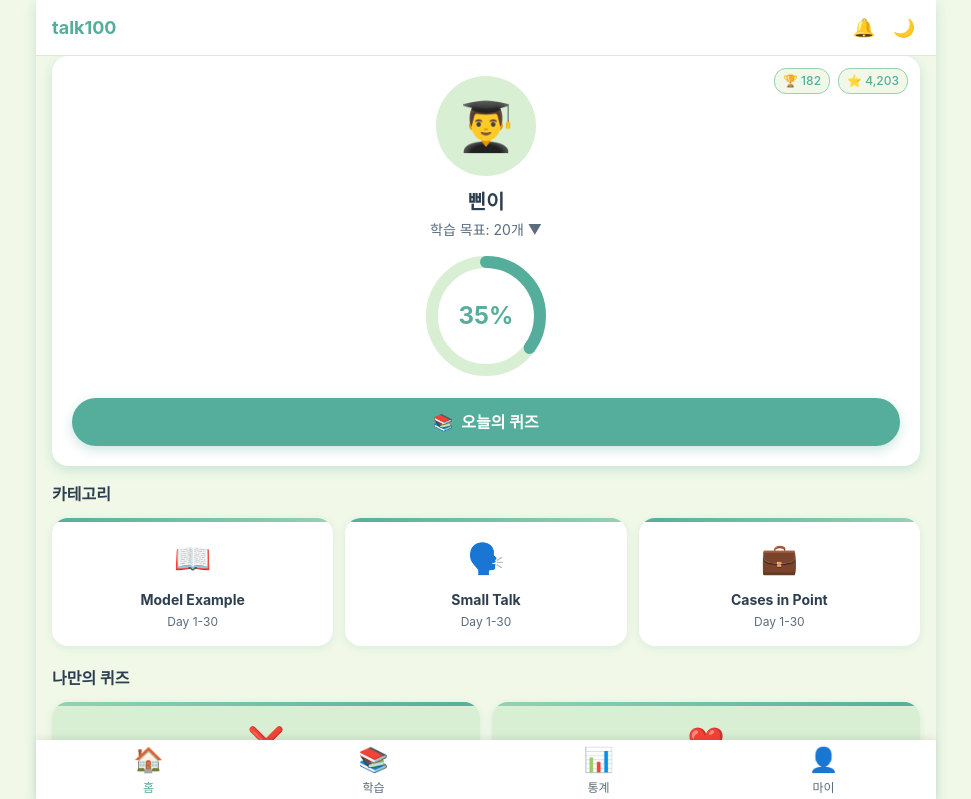
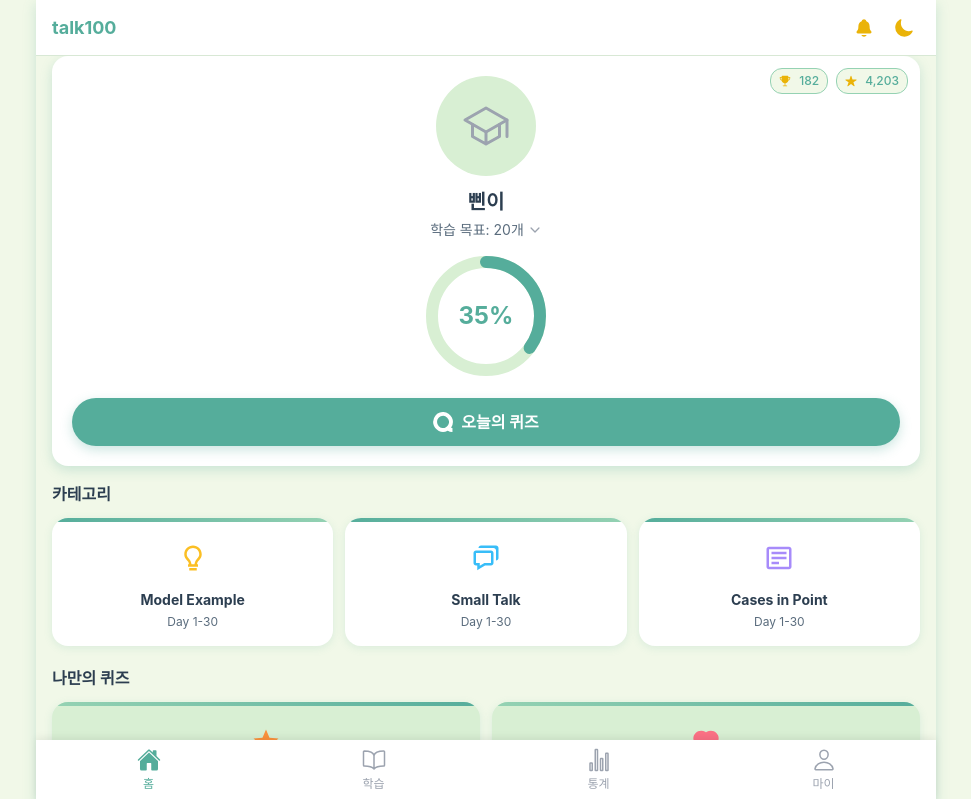
Before and after one commit to jishuya/talk100, a React (Vite) app in the folder frontend/: page / in a window 1280 px wide. Shown: the top 799 px of the page, without its empty margins (154-1125 px from the left). Built offline with nearby package versions, Linux system fonts and the light colour scheme; no server answers; sample sign-in values are in the browser's storage.

Commit message:
🎨 [style] Migrate all icons to react-icons

```diff
--- a/frontend/package.json
+++ b/frontend/package.json
@@ -16,6 +16,7 @@
     "axios": "^1.12.2",
     "react": "^19.1.1",
     "react-dom": "^19.1.1",
+    "react-icons": "^5.5.0",
     "react-router-dom": "^7.9.1",
     "recharts": "^3.2.0"
   },
--- a/frontend/src/components/home/CharacterSection.jsx
+++ b/frontend/src/components/home/CharacterSection.jsx
@@ -1,5 +1,7 @@
 import React from 'react';
 import { CharacterCard, TrophyBadge, StarBadge, StartLearningButton, CircularProgress } from '../ui';
+import { IoChevronDownOutline, IoSchoolOutline } from 'react-icons/io5';
+import { SiQuizlet } from "react-icons/si";
 
 const CharacterSection = ({
   user = { name: '삔이', goal: 20 },
@@ -16,14 +18,17 @@ const CharacterSection = ({
       </div>
 
       {/* 캐릭터 아바타 */}
-      <div className="w-25 h-25 mx-auto mb-3 bg-surface rounded-full flex items-center justify-center text-5xl">
-        👨‍🎓
+      <div className="w-25 h-25 mx-auto mb-3 bg-surface rounded-full flex items-center justify-center">
+        <IoSchoolOutline className="text-5xl text-gray-400" />
       </div>
 
       {/* 캐릭터 정보 */}
       <div className="mb-4">
         <div className="text-xl font-bold text-text-primary mb-1">{user.name}</div>
-        <div className="text-sm text-text-secondary">학습 목표: {user.goal}개 ▼</div>
+        <div className="flex items-center justify-center text-sm text-text-secondary">
+          학습 목표: {user.goal}개
+          <IoChevronDownOutline className="ml-1 text-gray-400" />
+        </div>
       </div>
 
       {/* 진행률 원형 차트 */}
@@ -38,7 +43,7 @@ const CharacterSection = ({
 
       {/* 학습 시작 버튼 */}
       <StartLearningButton onClick={onStartLearning}>
-        <span>📚</span>
+        <SiQuizlet className="text-xl text-white" />
         <span>오늘의 퀴즈</span>
       </StartLearningButton>
     </CharacterCard>
--- a/frontend/src/components/home/StudyHistorySection.jsx
+++ b/frontend/src/components/home/StudyHistorySection.jsx
@@ -1,6 +1,21 @@
 import React from 'react';
 import { MOCK_HOME_DATA } from '../../mocks/homePageData';
 import { HistoryCard } from '../ui';
+import { getIcon } from '../../utils/iconMap.jsx';
+
+// 아이콘별 색상 매핑 (Card.jsx와 동일)
+const getIconColor = (iconName) => {
+  const colorMap = {
+    'BiBulb': 'text-xl text-yellow-500',        // 전구 - 노란색 (아이디어)
+    'BiChat': 'text-xl text-blue-500',          // 채팅 - 파란색 (소통)
+    'BiDetail': 'text-xl text-purple-500',      // 상세 - 보라색 (전문성)
+    'MdOutlineStar': 'text-xl text-orange-500', // 별 - 주황색 (틀린문제)
+    'AiFillHeart': 'text-xl text-red-500',      // 하트 - 빨간색 (즐겨찾기)
+    'IoTrophy': 'text-xl text-yellow-600',      // 트로피 - 금색
+    'IoStar': 'text-xl text-yellow-500'         // 별 - 노란색
+  };
+  return colorMap[iconName] || 'text-xl text-gray-400';
+};
 
 const StudyHistorySection = ({ historyItems, onHistoryItemClick }) => {
   // Mock 데이터를 fallback으로 사용 (API 실패시)
@@ -28,8 +43,8 @@ const StudyHistorySection = ({ historyItems, onHistoryItemClick }) => {
             className="flex items-center py-3 border-b border-gray-border last:border-b-0 touchable"
             onClick={() => handleItemClick(item)}
           >
-            <div className="w-10 h-10 bg-accent-pale rounded-full flex items-center justify-center text-xl mr-3">
-              {item.icon}
+            <div className="w-10 h-10 bg-accent-pale rounded-full flex items-center justify-center mr-3">
+              {typeof item.icon === 'string' ? getIcon(item.icon, getIconColor(item.icon)) : item.icon}
             </div>
             <div className="flex-1">
               <div className="text-sm font-semibold text-text-primary mb-0.5">{item.title}</div>
--- a/frontend/src/components/layout/BottomNavigation.jsx
+++ b/frontend/src/components/layout/BottomNavigation.jsx
@@ -1,5 +1,6 @@
 import React from 'react';
 import { useLocation, useNavigate } from 'react-router-dom';
+import { IoHomeOutline, IoHome, IoBookOutline, IoBook, IoStatsChartOutline, IoStatsChart, IoPersonOutline, IoPerson } from 'react-icons/io5';
 
 const BottomNavigation = () => {
   const location = useLocation();
@@ -8,25 +9,29 @@ const BottomNavigation = () => {
   const navItems = [
     {
       path: '/',
-      icon: '🏠',
+      icon: IoHomeOutline,
+      activeIcon: IoHome,
       label: '홈',
       isActive: location.pathname === '/',
     },
     {
       path: '/quiz',
-      icon: '📚',
+      icon: IoBookOutline,
+      activeIcon: IoBook,
       label: '학습',
       isActive: location.pathname.startsWith('/quiz'),  // /quiz/daily, /quiz/review 허용
     },
     {
       path: '/status',
-      icon: '📊',
+      icon: IoStatsChartOutline,
+      activeIcon: IoStatsChart,
       label: '통계',
       isActive: location.pathname === '/status',
     },
     {
       path: '/mypage',
-      icon: '👤',
+      icon: IoPersonOutline,
+      activeIcon: IoPerson,
       label: '마이',
       isActive: location.pathname === '/mypage',
     },
@@ -42,12 +47,14 @@ const BottomNavigation = () => {
         <button
           key={item.path}
           onClick={() => handleNavClick(item.path)}
-          className={`flex-1 flex flex-col items-center justify-center gap-1 p-2 touchable transition-colors duration-300 ${
-            item.isActive ? 'text-primary' : 'text-text-secondary'
-          }`}
+          className="flex-1 flex flex-col items-center justify-center gap-1 p-2 touchable transition-colors duration-300"
         >
-          <span className="text-2xl">{item.icon}</span>
-          <span className="text-xs font-medium">{item.label}</span>
+          {React.createElement(item.isActive ? item.activeIcon : item.icon, {
+            className: `text-2xl ${item.isActive ? 'text-primary' : 'text-gray-400'}`
+          })}
+          <span className={`text-xs font-medium ${
+            item.isActive ? 'text-primary' : 'text-gray-400'
+          }`}>{item.label}</span>
         </button>
       ))}
     </nav>
--- a/frontend/src/components/layout/MobileHeader.jsx
+++ b/frontend/src/components/layout/MobileHeader.jsx
@@ -2,6 +2,7 @@ import React from 'react';
 import { useLocation, useNavigate } from 'react-router-dom';
 import { useTheme } from '../../contexts/ThemeContext';
 import { useAuth } from '../../contexts/AuthContext';
+import { IoNotifications, IoMoon, IoSunny, IoSettingsOutline, IoChevronBackOutline } from 'react-icons/io5';
 
 const MobileHeader = () => {
   const location = useLocation();
@@ -74,14 +75,17 @@ const MobileHeader = () => {
           <div className="flex items-center gap-2">
             {/* 알림 벨 */}
             <button className="w-8 h-8 flex items-center justify-center text-lg touchable">
-              <span>🔔</span>
+              <IoNotifications className="text-xl text-yellow-500" />
             </button>
             {/* 테마 토글 */}
             <button
               onClick={() => changeTheme(theme === 'light' ? 'dark' : 'light')}
               className="w-8 h-8 flex items-center justify-center text-lg touchable"
             >
-              <span>{theme === 'light' ? '🌙' : '☀️'}</span>
+              {theme === 'light' ?
+                <IoMoon className="text-xl text-yellow-500" /> :
+                <IoSunny className="text-xl text-yellow-500" />
+              }
             </button>
           </div>
         );
@@ -89,7 +93,7 @@ const MobileHeader = () => {
       case 'settings':
         return (
           <button className="w-8 h-8 flex items-center justify-center text-xl text-text-primary touchable">
-            <span>⚙️</span>
+            <IoSettingsOutline className="text-xl text-gray-400" />
           </button>
         );
 
@@ -129,7 +133,7 @@ const MobileHeader = () => {
             onClick={handleBackClick}
             className="w-8 h-8 flex items-center justify-center text-xl text-text-primary touchable"
           >
-            <span>←</span>
+            <IoChevronBackOutline className="text-xl text-gray-400" />
           </button>
         )}
 
--- a/frontend/src/components/ui/Badge.jsx
+++ b/frontend/src/components/ui/Badge.jsx
@@ -1,5 +1,6 @@
 import React from 'react';
 import { cn } from '../../utils/cn';
+import { IoTrophy, IoStar } from 'react-icons/io5';
 
 // Badge variants
 const badgeVariants = {
@@ -18,6 +19,14 @@ const badgeVariants = {
   }
 };
 
+/**
+ forwardRef((props, ref) => {
+    return <div ref={ref}>{props.children}</div>;
+  });
+  -> forwardRef는 함수 하나를 인자로 받으며 그 함수는 두 개의 매개변수를 가짐.
+    1) props → 부모가 전달한 일반 props (예: className, onClick 등)
+    2) ref → 부모가 <MyComponent ref={...} />로 넘긴 ref 객체
+ */
 const Badge = React.forwardRef(({
   children,
   className = '',
@@ -51,14 +60,14 @@ Badge.displayName = 'Badge';
 // Trophy Badge 컴포넌트
 export const TrophyBadge = ({ count, className = '', ...props }) => (
   <span className={cn('badge-trophy', className)} {...props}>
-    🏆 {count}
+    <IoTrophy className="inline text-yellow-500 mr-1" /> {count}
   </span>
 );
 
 // Star Badge 컴포넌트
 export const StarBadge = ({ count, className = '', ...props }) => (
   <span className={cn('badge-star', className)} {...props}>
-    ⭐ {typeof count === 'number' ? count.toLocaleString() : count}
+    <IoStar className="inline text-yellow-500 mr-1" /> {typeof count === 'number' ? count.toLocaleString() : count}
   </span>
 );
 
--- a/frontend/src/components/ui/Card.jsx
+++ b/frontend/src/components/ui/Card.jsx
@@ -1,5 +1,20 @@
 import React from 'react';
 import { cn } from '../../utils/cn';
+import { getIcon } from '../../utils/iconMap.jsx';
+
+// 아이콘별 색상 매핑
+const getIconColor = (iconName) => {
+  const colorMap = {
+    'BiBulb': 'text-3xl text-amber-400',         // 전구 - 부드러운 앰버 (아이디어)
+    'BiChat': 'text-3xl text-sky-400',           // 채팅 - 부드러운 스카이블루 (소통)
+    'BiDetail': 'text-3xl text-violet-400',      // 상세 - 부드러운 바이올렛 (전문성)
+    'MdOutlineStar': 'text-3xl text-orange-400', // 별 - 부드러운 오렌지 (틀린문제)
+    'AiFillHeart': 'text-3xl text-rose-400',     // 하트 - 부드러운 로즈 (즐겨찾기)
+    'IoTrophy': 'text-3xl text-yellow-600',      // 트로피 - 금색
+    'IoStar': 'text-3xl text-yellow-400'         // 별 - 부드러운 노란색
+  };
+  return colorMap[iconName] || 'text-3xl text-gray-400';
+};
 
 // Card variants 정의
 const cardVariants = {
@@ -89,8 +104,8 @@ export const QuizCard = React.forwardRef(({
       onClick={onClick}
       {...props}
     >
-      <div className="w-12 h-12 mx-auto mb-2 text-3xl flex items-center justify-center">
-        {icon}
+      <div className="w-12 h-12 mx-auto mb-2 flex items-center justify-center">
+        {typeof icon === 'string' ? getIcon(icon, getIconColor(icon)) : icon}
       </div>
       <div className="text-sm font-bold text-text-primary mb-1">
         {title}
--- a/frontend/src/components/ui/Modal.jsx
+++ b/frontend/src/components/ui/Modal.jsx
@@ -1,6 +1,7 @@
 import React, { useEffect } from 'react';
 import { cn } from '../../utils/cn';
 import Button from './Button';
+import { IoCloseOutline } from 'react-icons/io5';
 
 const Modal = ({
   isOpen = false,
@@ -23,16 +24,19 @@ const Modal = ({
   // ESC 키로 모달 닫기
   useEffect(() => {
     const handleEscape = (e) => {
+      // ESC 키 눌렀을 때 닫힘
       if (e.key === 'Escape' && isOpen) {
         onClose?.();
       }
     };
 
+    // 뒷배경의 스크롤기능 막음
     if (isOpen) {
       document.addEventListener('keydown', handleEscape);
       document.body.style.overflow = 'hidden';
     }
 
+    // 모달 닫히면 원래대로 복귀하기 위해 이벤트 제거
     return () => {
       document.removeEventListener('keydown', handleEscape);
       document.body.style.overflow = 'unset';
@@ -69,7 +73,7 @@ const Modal = ({
             onClick={onClose}
             className="absolute top-4 right-4 w-8 h-8 flex items-center justify-center text-text-secondary hover:text-text-primary transition-colors"
           >
-            ✕
+            <IoCloseOutline className="text-xl text-gray-400" />
           </button>
         )}
         {children}
--- /dev/null
+++ b/frontend/src/utils/iconMap.jsx
@@ -0,0 +1,23 @@
+import { IoTrophy, IoStar } from 'react-icons/io5';
+import { BiBulb, BiChat, BiDetail } from "react-icons/bi";
+import { MdOutlineStar } from "react-icons/md";
+import { AiFillHeart } from "react-icons/ai";
+
+export const iconMap = {
+  BiBulb,
+  BiChat,
+  BiDetail,
+  MdOutlineStar,
+  AiFillHeart,
+  IoTrophy,
+  IoStar
+};
+
+export const getIcon = (iconName, className = '') => {
+  const IconComponent = iconMap[iconName];
+  if (!IconComponent) {
+    console.warn(`Icon "${iconName}" not found in iconMap`);
+    return null;
+  }
+  return <IconComponent className={className} />;
+};
```
Also changed, not shown: frontend/src/mocks/homePageData.js (+8 -8 lines), 1 other file (tests, documents, lock files or other folders).
